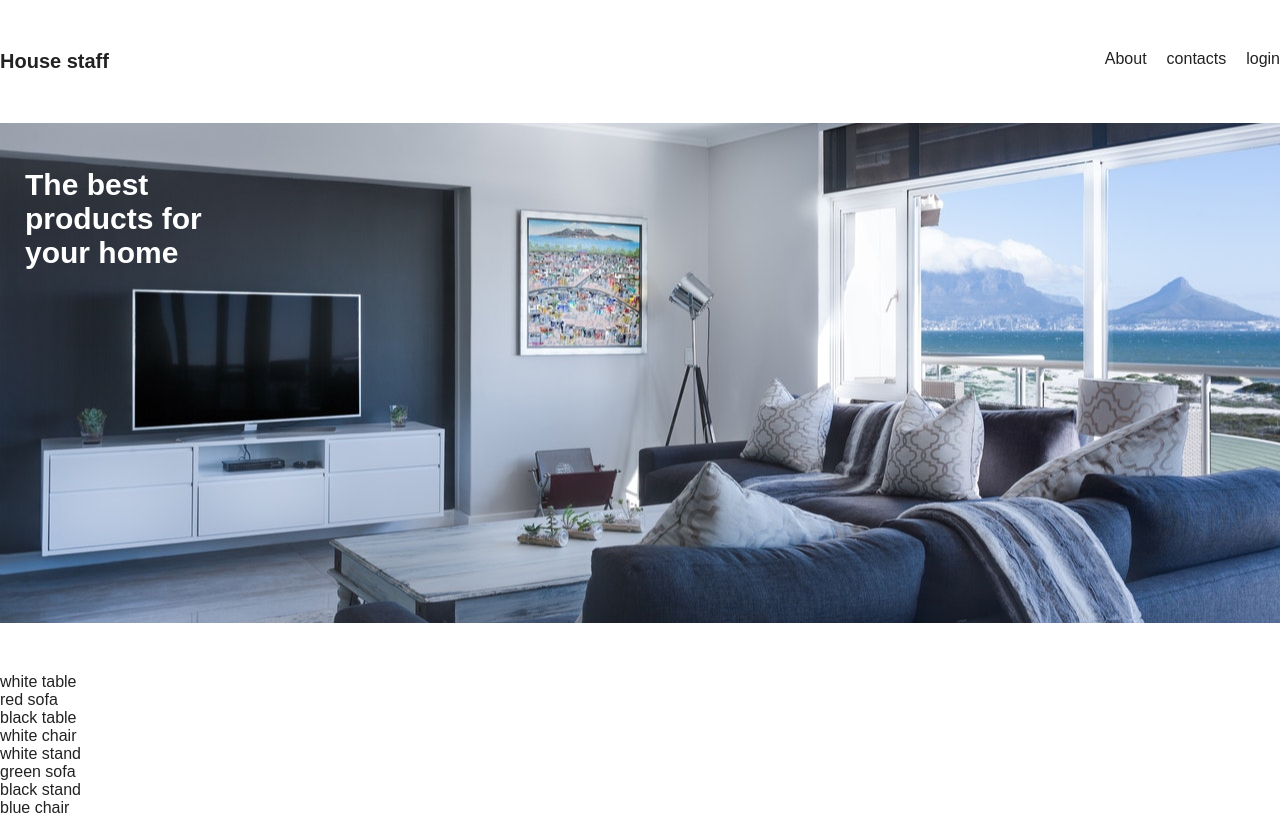
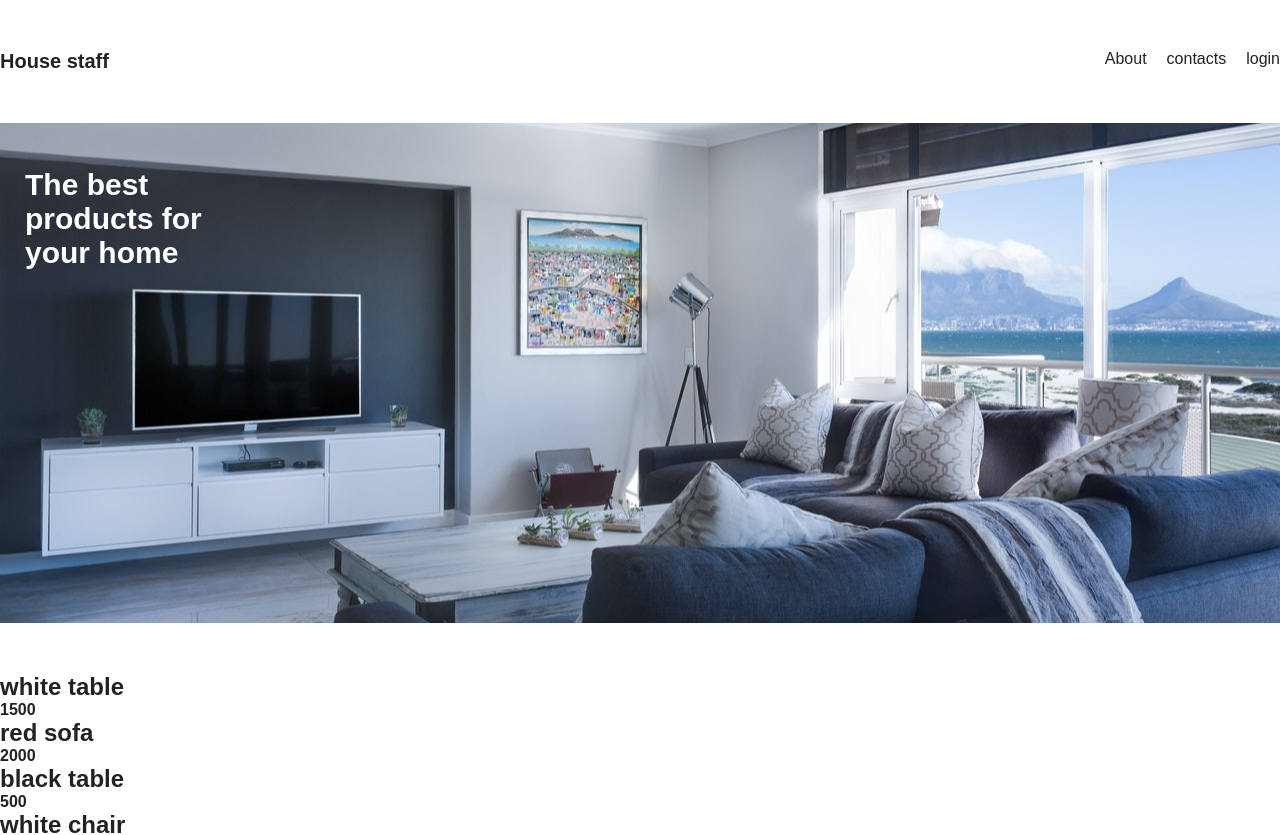
Before and after one commit to DmitryMN/furniture_store, a React (Create React App) app: page / in a window 1280 px wide. Shown: the top 835 px of the page. Built offline with nearby package versions, Linux system fonts and the light colour scheme; the HTML template or start-up script is replaced by a standard one.

Commit message:
reafctoring ItemFurniture

```diff
--- a/src/components/ItemFurniture.tsx
+++ b/src/components/ItemFurniture.tsx
@@ -6,9 +6,13 @@ type ItemFurniturePropsType = {
 }
 
 function ItemFurniture(props: ItemFurniturePropsType) {
-    const {title}: ItemType = props.item
+    const {title, description, price}: ItemType = props.item
     return(
-        <div>{title}</div>
+        <div className="item">
+            <h2>{title}</h2>
+            <p>{description}</p>
+            <b>{price}</b>
+        </div>
     );
 }
 
--- a/src/products/products.ts
+++ b/src/products/products.ts
@@ -2,6 +2,7 @@
 export type ItemType = {
     id: number
     title: string
+    description: string
     category: string
     price: number
 }
@@ -12,48 +13,56 @@ export type FurnitureItemsType = Array<ItemType>;
 export const items: FurnitureItemsType = [{
     id: 1,
     title: "white table",
+    description: "",
     category: "table",
     price: 1500,
 },
 {
     id: 2,
     title: "red sofa",
+    description: "",
     category: "sofa",
     price: 2000,
 },
 {
     id: 3,
     title: "black table",
+    description: "",
     category: "table",
     price: 500,
 },
 {
     id: 4,
     title: "white chair",
+    description: "",
     category: "chair",
     price: 300,
 },
 {
     id: 5,
     title: "white stand",
+    description: "",
     category: "stand",
     price: 1200,
 },
 {
     id: 6,
     title: "green sofa",
+    description: "",
     category: "sofa",
     price: 3000,
 },
 {
     id: 7,
     title: "black stand",
+    description: "",
     category: "stand",
     price: 1100,
 },
 {
     id: 8,
     title: "blue chair",
+    description: "",
     category: "chair",
     price: 600,
 },];
```
